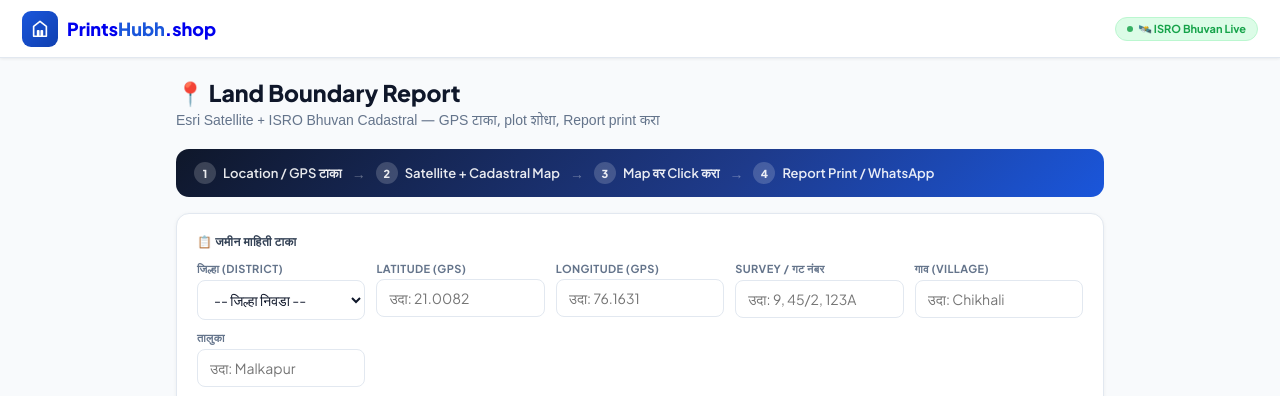
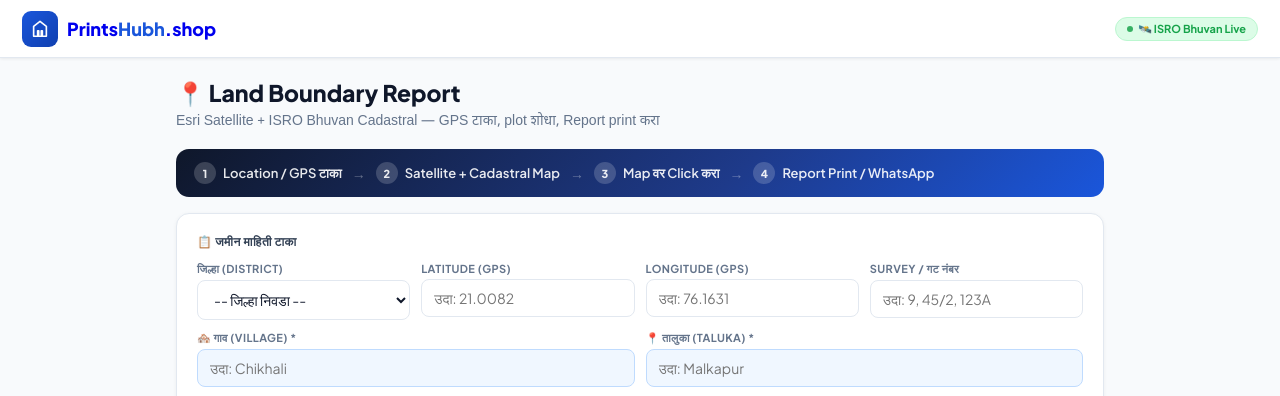
Before and after one commit to printshub09-kop/printshubh-newmap, a website: page public/land-report.html in a window 1280 px wide. Shown: the top 396 px of the page. Drawn offline with nearby package versions, Linux system fonts and the light colour scheme.

Commit message:
land-report.html

```diff
--- a/public/land-report.html
+++ b/public/land-report.html
@@ -41,7 +41,7 @@ h1{font-size:23px;font-weight:800;margin-bottom:4px}
 /* FORM CARD */
 .card{background:#fff;border-radius:13px;border:1.5px solid var(--g200);padding:20px;margin-bottom:14px;box-shadow:0 1px 4px rgba(0,0,0,.05)}
 .card-head{font-size:12px;font-weight:800;color:var(--g700);text-transform:uppercase;letter-spacing:.5px;margin-bottom:13px}
-.form-grid{display:grid;grid-template-columns:repeat(auto-fit,minmax(165px,1fr));gap:11px}
+.form-grid{display:grid;grid-template-columns:repeat(auto-fit,minmax(150px,1fr));gap:11px}
 .fg{display:flex;flex-direction:column;gap:4px}
 .fg label{font-size:11px;font-weight:700;color:var(--g500);text-transform:uppercase;letter-spacing:.4px}
 .fg input,.fg select{padding:9px 12px;border:1.5px solid var(--g200);border-radius:8px;font-size:14px;font-family:'Plus Jakarta Sans',sans-serif;color:var(--g900);outline:none;transition:border-color .15s;background:#fff}
@@ -238,13 +238,16 @@ h1{font-size:23px;font-weight:800;margin-bottom:4px}
         <label>Survey / गट नंबर</label>
         <input type="text" id="inSurvey" placeholder="उदा: 9, 45/2, 123A">
       </div>
+    </div>
+    <!-- Row 2: Village + Taluka — स्वतंत्र row -->
+    <div style="display:grid;grid-template-columns:1fr 1fr;gap:11px;margin-top:11px">
       <div class="fg">
-        <label>गाव (Village)</label>
-        <input type="text" id="inVillage" placeholder="उदा: Chikhali">
+        <label>🏘️ गाव (Village) *</label>
+        <input type="text" id="inVillage" placeholder="उदा: Chikhali" style="border-color:#bfdbfe;background:#f0f7ff">
       </div>
       <div class="fg">
-        <label>तालुका</label>
-        <input type="text" id="inTaluka" placeholder="उदा: Malkapur">
+        <label>📍 तालुका (Taluka) *</label>
+        <input type="text" id="inTaluka" placeholder="उदा: Malkapur" style="border-color:#bfdbfe;background:#f0f7ff">
       </div>
     </div>
 
```
